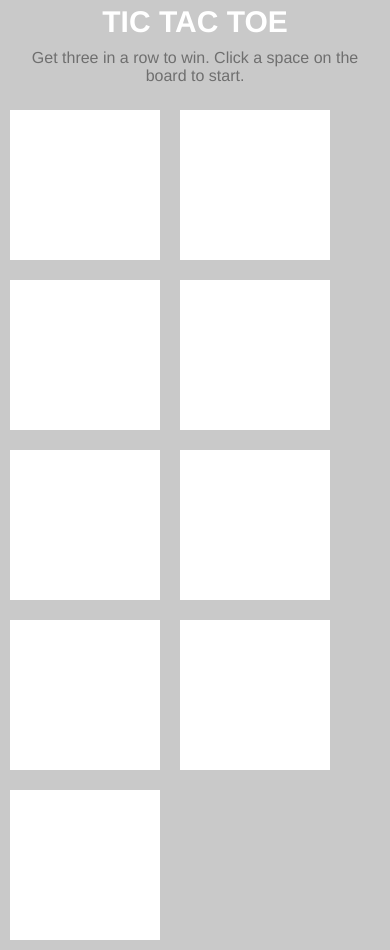
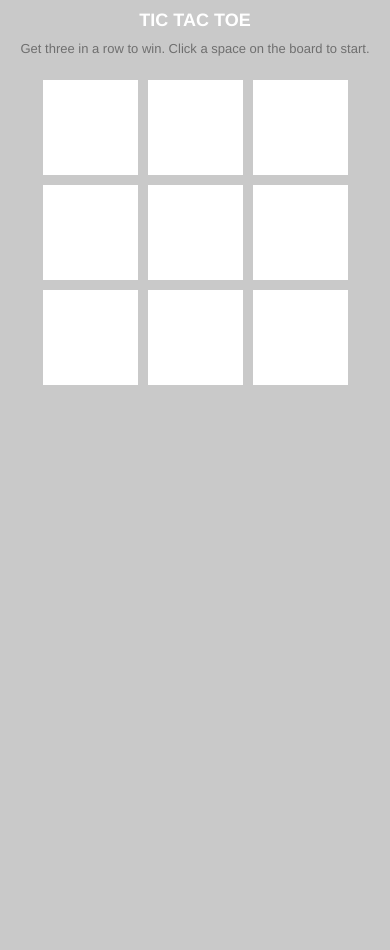
Before and after one commit to stephdfung/code-challenge, a React (Create React App) app: page / in a window 390 px wide. After the commit the page ends 844 px from the top, so only its background shows below. Built offline with nearby package versions, Linux system fonts and the light colour scheme.

Commit message:
Styling adjusted for screen sizes smaller than 550px

```diff
--- a/src/App.css
+++ b/src/App.css
@@ -66,3 +66,32 @@ h4 {
 h5 {
   color: orange;
 }
+
+@media screen and (max-width: 549px) and (min-width: 249px) {
+  .gameBoard {
+    max-width: 315px;
+    margin: 0 auto;
+  }
+
+  .box {
+    margin: 5px;
+    height: 75px;
+    width: 75px;
+  }
+
+  h4, h5 {
+    font-size: 65px;
+  }
+
+  .banner {
+    height: 75px;
+  }
+
+  h3, h2 {
+    font-size: 18px;
+  }
+
+  p {
+    font-size: 13px;
+  }
+}
```
Also changed, not shown: src/Components/Board.js (+13 -9 lines), src/Components/Cell.js (+4 -3 lines), 1 other file (tests, documents, lock files or other folders).
